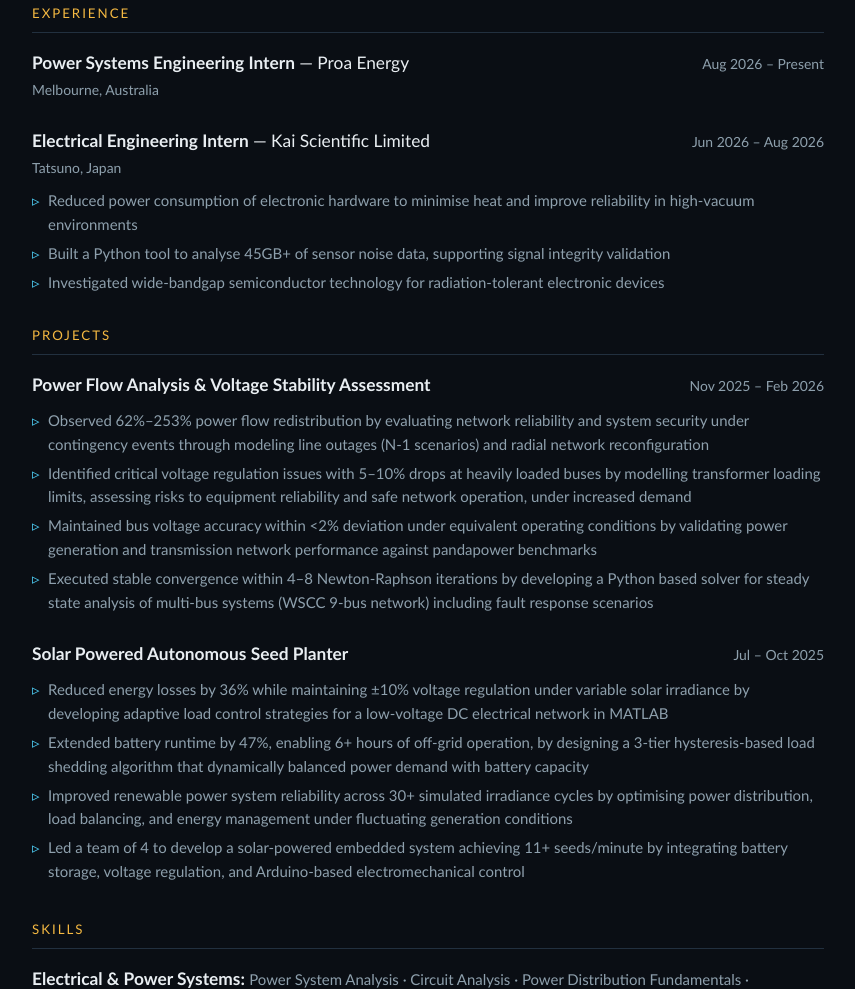
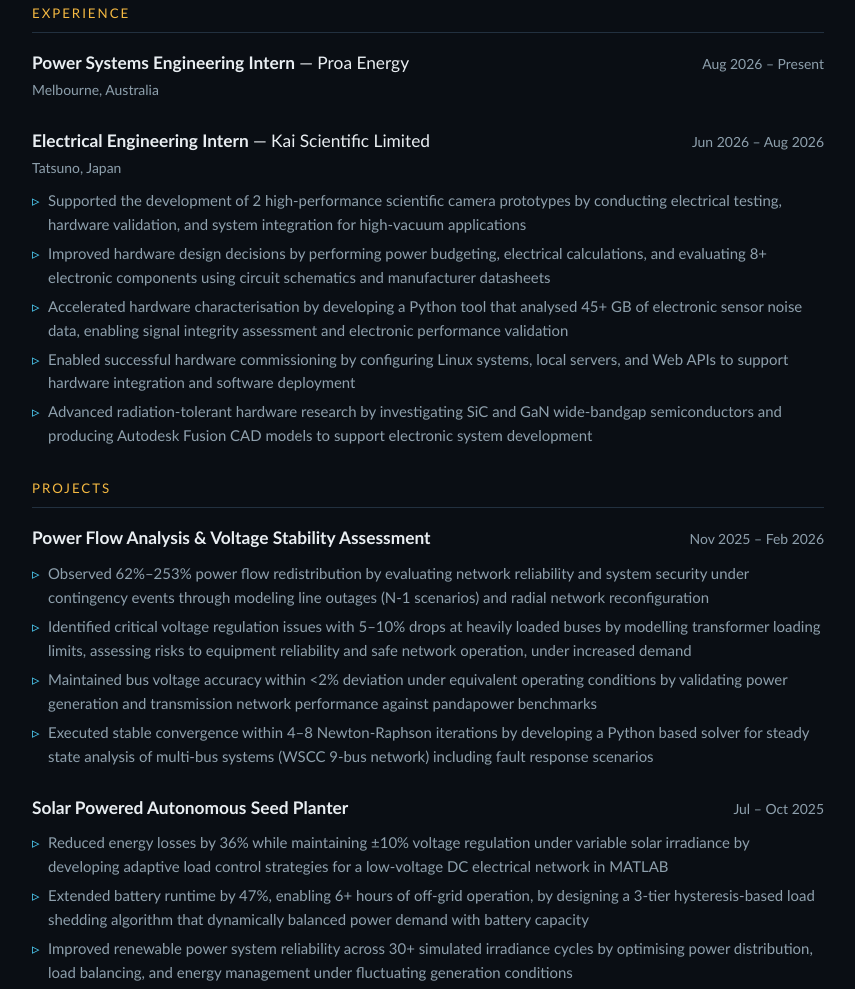
Before and after one commit to tuongnguyen48205/portfolio, a website: page cv.html in a window 1280 px wide. Shown: the part 808-1797 px from the top of the page, without its empty margins (212-1067 px from the left). Drawn offline with Linux system fonts and the light colour scheme.

Commit message:
Update cv.html

```diff
--- a/cv.html
+++ b/cv.html
@@ -61,7 +61,7 @@
 
   html{font-size:17px;}
   *{box-sizing:border-box;margin:0;padding:0;}
-  html,body{overflow-x:hidden;max-width:100%;}
+  html,body{overflow-x:clip;max-width:100%;}
   body{
     background:var(--bg);color:var(--text);
     font-family:Calibri,'Segoe UI',system-ui,-apple-system,sans-serif;
@@ -357,9 +357,11 @@
       </div>
       <div class="item-loc">Tatsuno, Japan</div>
       <ul class="cv-bullets">
-        <li>Reduced power consumption of electronic hardware to minimise heat and improve reliability in high-vacuum environments</li>
-        <li>Built a Python tool to analyse 45GB+ of sensor noise data, supporting signal integrity validation</li>
-        <li>Investigated wide-bandgap semiconductor technology for radiation-tolerant electronic devices</li>
+        <li>Supported the development of 2 high-performance scientific camera prototypes by conducting electrical testing, hardware validation, and system integration for high-vacuum applications</li>
+        <li>Improved hardware design decisions by performing power budgeting, electrical calculations, and evaluating 8+ electronic components using circuit schematics and manufacturer datasheets</li>
+        <li>Accelerated hardware characterisation by developing a Python tool that analysed 45+ GB of electronic sensor noise data, enabling signal integrity assessment and electronic performance validation</li>
+        <li>Enabled successful hardware commissioning by configuring Linux systems, local servers, and Web APIs to support hardware integration and software deployment</li>
+        <li>Advanced radiation-tolerant hardware research by investigating SiC and GaN wide-bandgap semiconductors and producing Autodesk Fusion CAD models to support electronic system development</li>
       </ul>
     </div>
   </section>
```
